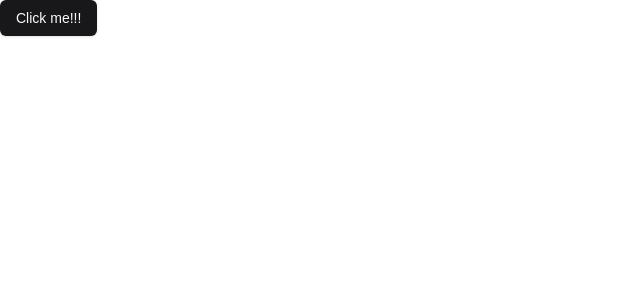
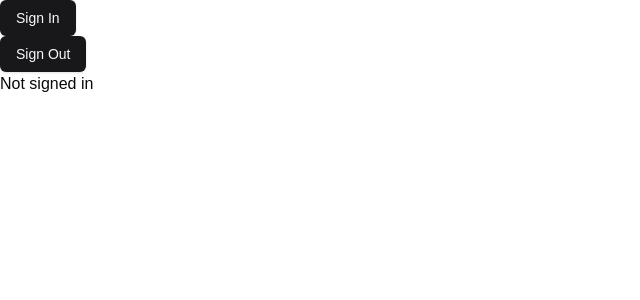
Before and after one commit to aimad-majdou/asgraw, a Next.js app: page / in a window 1280 px wide. Shown: the top 300 px of the page, without its empty margins (0-640 px from the left). Built offline with nearby package versions, Linux system fonts and the light colour scheme; no server answers.

Commit message:
implement authentication

```diff
--- a/package.json
+++ b/package.json
@@ -39,6 +39,7 @@
     "@types/react": "^18",
     "@types/react-dom": "^18",
     "@types/ws": "^8.5.12",
+    "bufferutil": "^4.0.8",
     "dotenv": "^16.4.5",
     "dotenv-cli": "^7.4.2",
     "eslint": "^8",
--- a/src/app/page.tsx
+++ b/src/app/page.tsx
@@ -1,9 +1,26 @@
-import { Button } from '@/components/ui/button';
+import * as actions from "@/actions";
+import { auth } from "@/auth";
+import { Button } from "@/components/ui/button";
 
-export default function Home() {
+export default async function Home() {
+  const session = await auth();
   return (
     <div>
-      <Button>Click me!!!</Button>
+      <form action={actions.signIn}>
+        <Button type="submit">Sign In</Button>
+      </form>
+      <form action={actions.signOut}>
+        <Button type="submit">Sign Out</Button>
+      </form>
+      {session?.user ? (
+        <div>
+          <p>Signed in as {JSON.stringify(session.user)}</p>
+        </div>
+      ) : (
+        <div>
+          <p>Not signed in</p>
+        </div>
+      )}
     </div>
   );
 }
--- a/src/app/providers.tsx
+++ b/src/app/providers.tsx
@@ -1,8 +1,10 @@
+import { SessionProvider } from "next-auth/react";
+
 interface ProvidersProps {
   children: React.ReactNode;
 }
 
 export default function Providers({ children }: ProvidersProps) {
   // Add providers here
-  return <>{children}</>;
+  return <SessionProvider>{children}</SessionProvider>;
 }
--- a/src/auth.ts
+++ b/src/auth.ts
@@ -12,8 +12,8 @@ export const {
   adapter: PrismaAdapter(prisma),
   providers: [
     GitHub({
-      clientId: process.env.GITHUB_ID!,
-      clientSecret: process.env.GITHUB_SECRET!,
+      clientId: process.env.GITHUB_CLIENT_ID!,
+      clientSecret: process.env.GITHUB_CLIENT_SECRET!,
     }),
   ],
   callbacks: {
```
Also changed, not shown: 2 other files (tests, documents, lock files or other folders).
